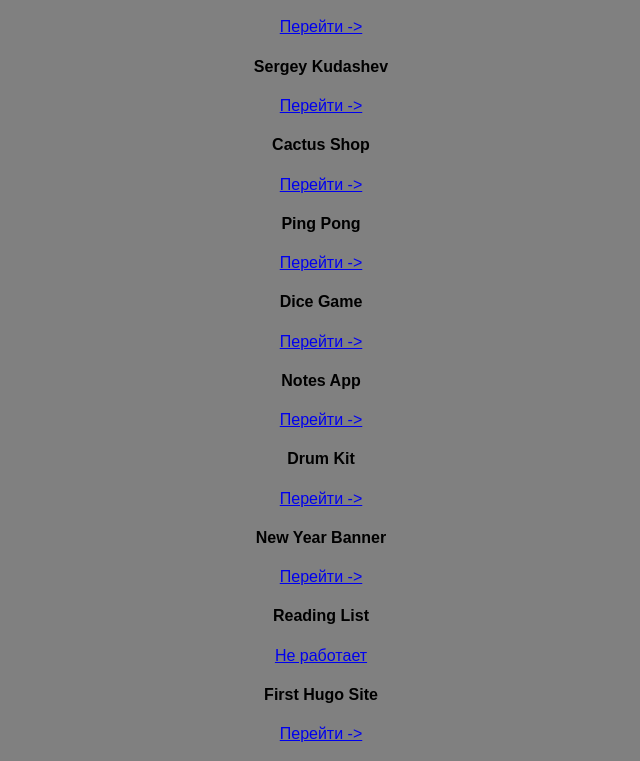
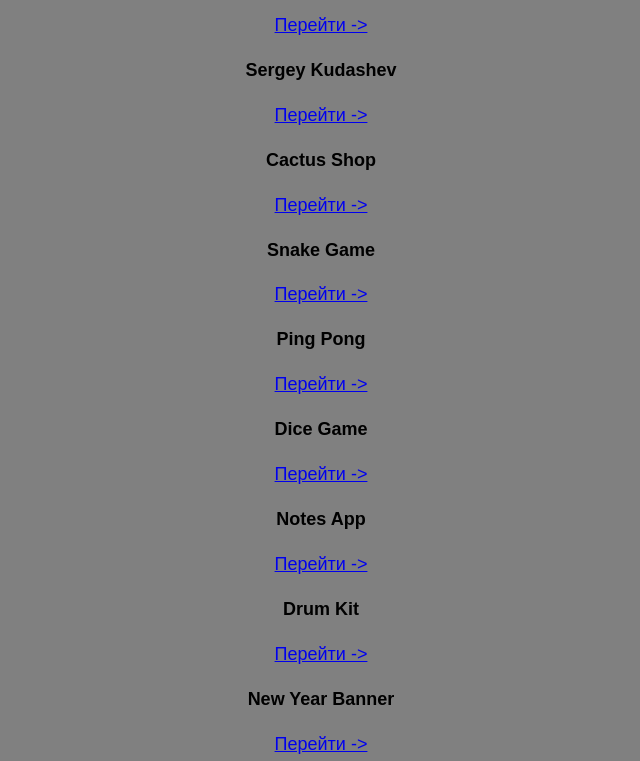
Before and after one commit to sergeik1970/all-projects, a plain HTML site: page index.html in a window 1280 px wide. Shown: the part 90-851 px from the top of the page, without its empty margins (319-959 px from the left). Drawn offline with Linux system fonts and the light colour scheme; a web font is replaced by a local one.

Commit message:
add Snake Game

```diff
--- a/index.html
+++ b/index.html
@@ -26,6 +26,11 @@
         <div class="element">
             <h4>Cactus Shop</h4>
             <a href="https://sergeik1970.github.io/CactusShop/">Перейти -></a>
+        </div>
+
+        <div class="element">
+            <h4>Snake Game</h4>
+            <a href="https://sergeik1970.github.io/SnakeGame/">Перейти -></a>
         </div>
 
         <div class="element">
--- a/style.css
+++ b/style.css
@@ -1,5 +1,6 @@
 * {
     background-color: grey;
+    font-size: large
 }
 
 html {
```
